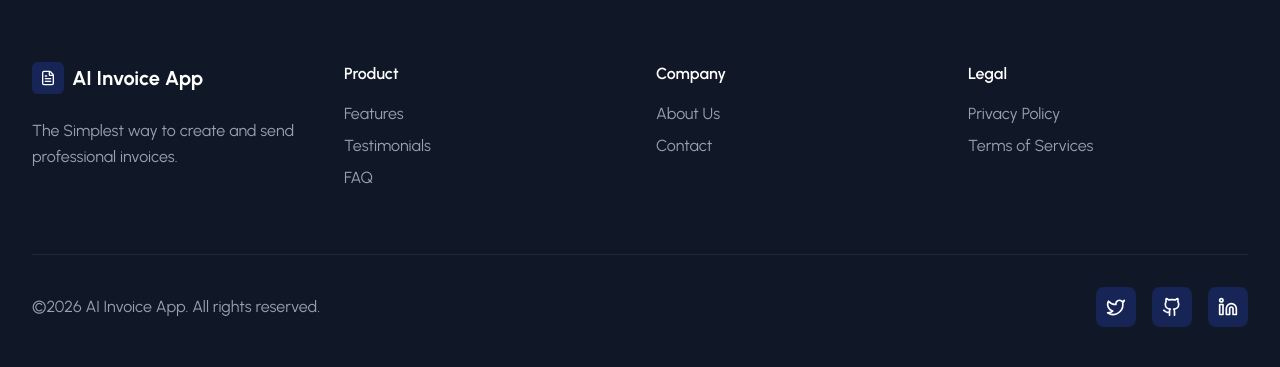
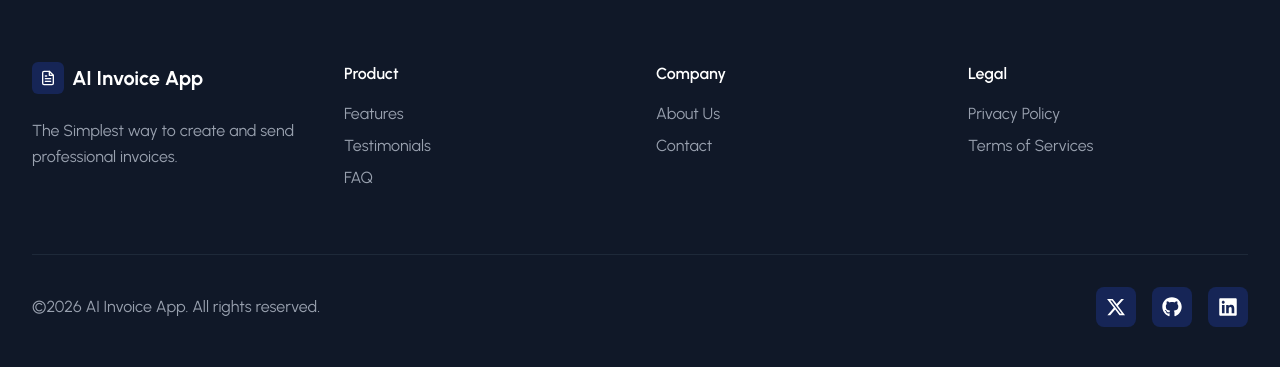
Before and after one commit to patelscripts/AI_Invoice_Generator, a React (Vite) app in the folder Frontend/: page / in a window 1280 px wide. Shown: the part 3600-3967 px from the top of the page. Built offline with nearby package versions, Linux system fonts and the light colour scheme; a web font is replaced by a local one.

Commit message:
fix : lucide react to react-icons changed

```diff
--- a/Frontend/package.json
+++ b/Frontend/package.json
@@ -17,6 +17,7 @@
     "react": "^19.2.5",
     "react-dom": "^19.2.5",
     "react-hot-toast": "^2.6.0",
+    "react-icons": "^5.6.0",
     "react-router-dom": "^7.15.0",
     "tailwindcss": "^4.3.0"
   },
--- a/Frontend/src/components/landing/Footer.jsx
+++ b/Frontend/src/components/landing/Footer.jsx
@@ -1,7 +1,8 @@
 import React from "react";
-import { FileText, Twitter, Github, Linkedin } from "lucide-react";
 import { Link } from "react-router-dom";
-
+import { FaGithub , FaLinkedin} from "react-icons/fa";
+import { FaXTwitter } from "react-icons/fa6";
+import { FiFileText } from "react-icons/fi";
 const FooterLink = ({ href, to, children }) => {
   const className =
     "block text-gray-400 hover:text-white transition-colors duration-200";
@@ -40,7 +41,7 @@ const Footer = () => {
           <div className="space-y-4 md:col-span-2 lg:col-span-1">
             <Link to="/" className="flex items-center space-x-2 mb-6">
               <div className="w-8 h-8 bg-blue-950 rounded-md flex items-center justify-center">
-                <FileText className="w-4 h-4 text-white" />
+                <FiFileText className="w-4 h-4 text-white" />
               </div>
               <span className="text-xl font-bold">AI Invoice App</span>
             </Link>
@@ -88,13 +89,13 @@ const Footer = () => {
                 </p>
                 <div className="flex space-x-4">
                     <SocialLinks href="#">
-                        <Twitter className="w-5 h-5"/>
+                        <FaXTwitter className="w-5 h-5"/>
                     </SocialLinks>
                     <SocialLinks href="#">
-                        <Github className="w-5 h-5"/>
+                        <FaGithub className="w-5 h-5"/>
                     </SocialLinks>
                     <SocialLinks href="#">
-                        <Linkedin className="w-5 h-5"/>
+                        <FaLinkedin className="w-5 h-5"/>
                     </SocialLinks>
                 </div>
             </div>
--- a/Frontend/src/pages/LandingPage/LandingPage.jsx
+++ b/Frontend/src/pages/LandingPage/LandingPage.jsx
@@ -10,7 +10,7 @@ const LandingPage = () => {
   return (
     <div className='bg-[#ffffff] text-gray-600 '>
         <Header/>
-        <main className='mb-[100vh]'>
+        <main>
           <Hero/>
           <Features/>
           <TestiMonials/>
```
Also changed, not shown: 1 other file (tests, documents, lock files or other folders).
